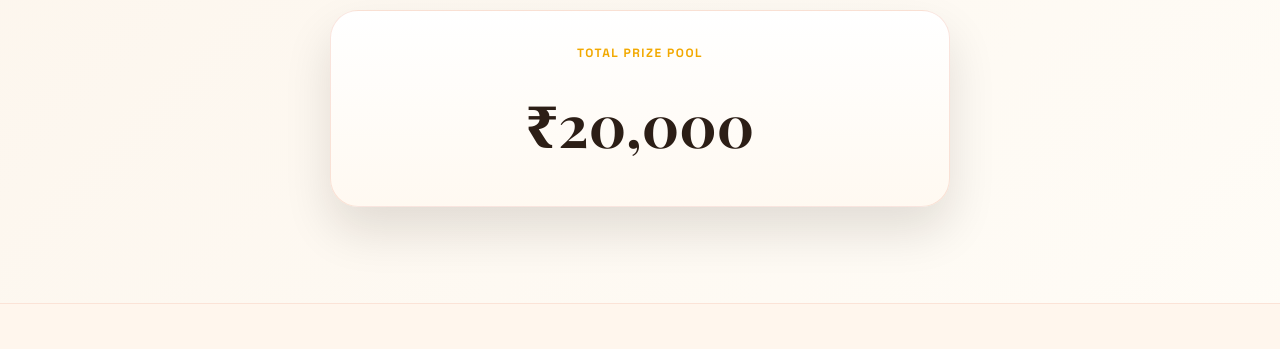
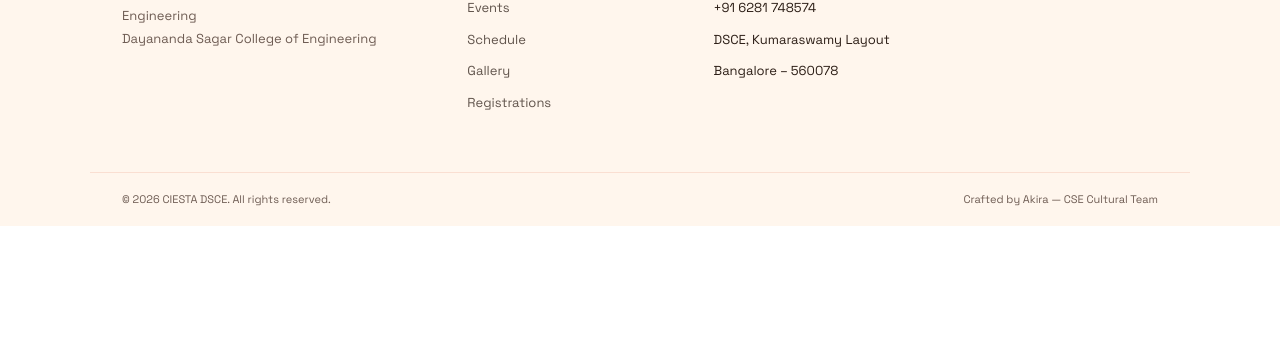
Before and after one commit to Anvesha-Khandelwal/CIESTA, a plain HTML site: page frontend/index.html in a window 1280 px wide. Shown: the part 4303-4652 px from the top of the page. After the commit the page ends 4529 px from the top, so only its background shows below. Drawn offline with nearby package versions, Linux system fonts and the light colour scheme; a web font is replaced by a local one.

Commit message:
Comment out prize card section and styles
Comment out the prize card section and related styles in index.html.

```diff
--- a/frontend/index.html
+++ b/frontend/index.html
@@ -545,7 +545,7 @@ section {
   letter-spacing: 0.5px;
 }
 
-.prize-card {
+/* .prize-card {
   background: linear-gradient(180deg, rgba(255,255,255,0.98) 0%, rgba(255,249,241,0.98) 100%);
   border: 1px solid rgba(217,93,57,0.16);
   border-radius: 28px;
@@ -554,7 +554,7 @@ section {
   margin: 2rem auto 0;
   box-shadow: 0 24px 48px rgba(28, 18, 11, 0.12);
   text-align: center;
-}
+} */
 
 .prize-card .pcat {
   font-size: 12px;
@@ -2099,12 +2099,12 @@ footer {
   </div>
 </section>
 
-<section id="prizepool">
+<!-- <section id="prizepool">
   <div class="prize-card">
     <p class="pcat">Total Prize Pool</p>
     <h3>₹20,000</h3>
   </div>
-</section>
+</section> -->
 
 <div class="rulebook-modal" id="rulebook-modal" aria-hidden="true">
   <div class="rulebook-backdrop" onclick="closeRulebook()"></div>
```
